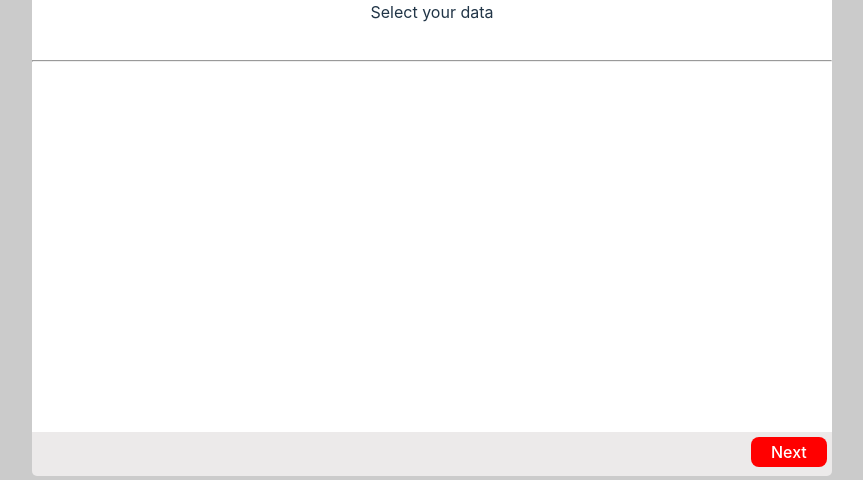
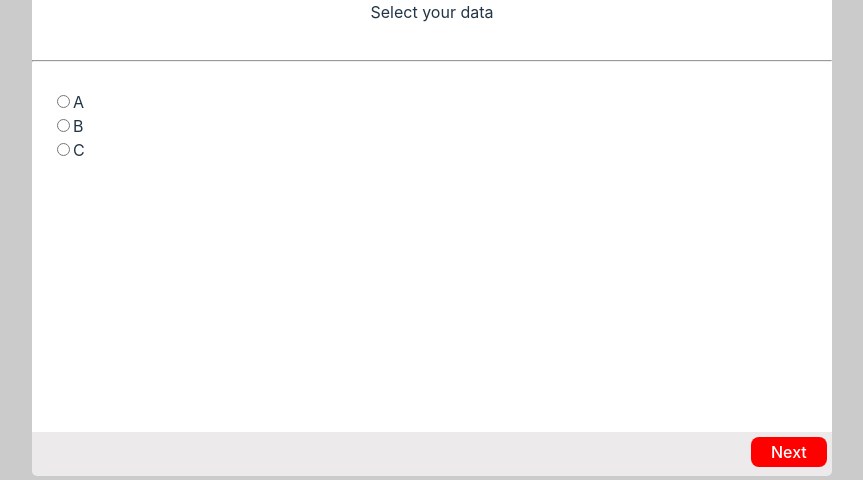
Before and after one commit to PrashantSingh5946/quiz-app, a React (Vite) app: page / in a window 1280 px wide. Both pictures are taken after a click on the button "Start quiz". Shown: the part 214-694 px from the top of the page, without its empty margins (208-1071 px from the left). Built offline with nearby package versions, Linux system fonts and the light colour scheme.

Commit message:
UI complete, post submit logic remaining

```diff
--- a/src/App.css
+++ b/src/App.css
@@ -40,6 +40,19 @@
     padding-top: 40px;
 }
 
+.playground .answers{
+    height: 360px;
+    padding: 20px;
+    box-sizing: border-box;
+}
+
+.playground .answers textarea{
+    width:80%;
+    height: 80%;
+    margin-left: 70px;
+    margin-top: 20px;
+}
+
 .stage .exitContainer{
     padding-top: 10px;
     padding-left: 10px;
--- a/src/App.tsx
+++ b/src/App.tsx
@@ -3,6 +3,7 @@ import reactLogo from "./assets/react.svg";
 import "./App.css";
 import questions from "./helpers/questions.js";
 import arrowUrl from "./assets/arrow.png"
+import Options from "./components/Options";
 function App() {
   const [isQuizRunning, setIsQuizRunning] = useState<boolean>(false);
   const [questionNo, setQuestionNo] = useState(0);
@@ -22,6 +23,7 @@ function App() {
             <div className="playground">
               <div className="question">{questions[questionNo].question}</div>
               <hr></hr>
+              <Options questionNo={questionNo} />
             </div>
             <div className="controls">
               {questionNo!=0 && <button onClick={prevQuestion}>Prev</button>}
--- /dev/null
+++ b/src/components/Options.tsx
@@ -0,0 +1,26 @@
+import React from 'react'
+import questions from "../helpers/questions";
+
+type OptionProps = {
+    questionNo:number,
+}
+
+export default function Options(props:OptionProps) {
+  return (
+    <div className='answers'>
+        {
+            questions[props.questionNo].questiontype=="Radio" && <>{questions[props.questionNo].questionoption.map((option)=><div><input type={"radio"} name="group" /><span>{option.optionvalue}</span></div>)}</>
+        }
+        {
+            questions[props.questionNo].questiontype=="Checkbox" && <>{questions[props.questionNo].questionoption.map((option)=><div><input type={"checkbox"} name="group" /><span>{option.optionvalue}</span></div>)}</>
+        }
+        {
+            questions[props.questionNo].questiontype=="Textarea" && <>{questions[props.questionNo].questionoption.map((option)=><textarea></textarea>)}</>
+        }
+        {
+            questions[props.questionNo].questiontype=="Date" && <>{questions[props.questionNo].questionoption.map((option)=><div><input type={"date"}></input></div>)}</>
+        }
+
+    </div>
+  )
+}
--- a/src/helpers/questions.ts
+++ b/src/helpers/questions.ts
@@ -7,7 +7,7 @@
 		questionoption: option[],
 	}
 
-	type option = {
+	export type option = {
 		optionid: number,
 			optionvalue: string,
 			price: number,
```
